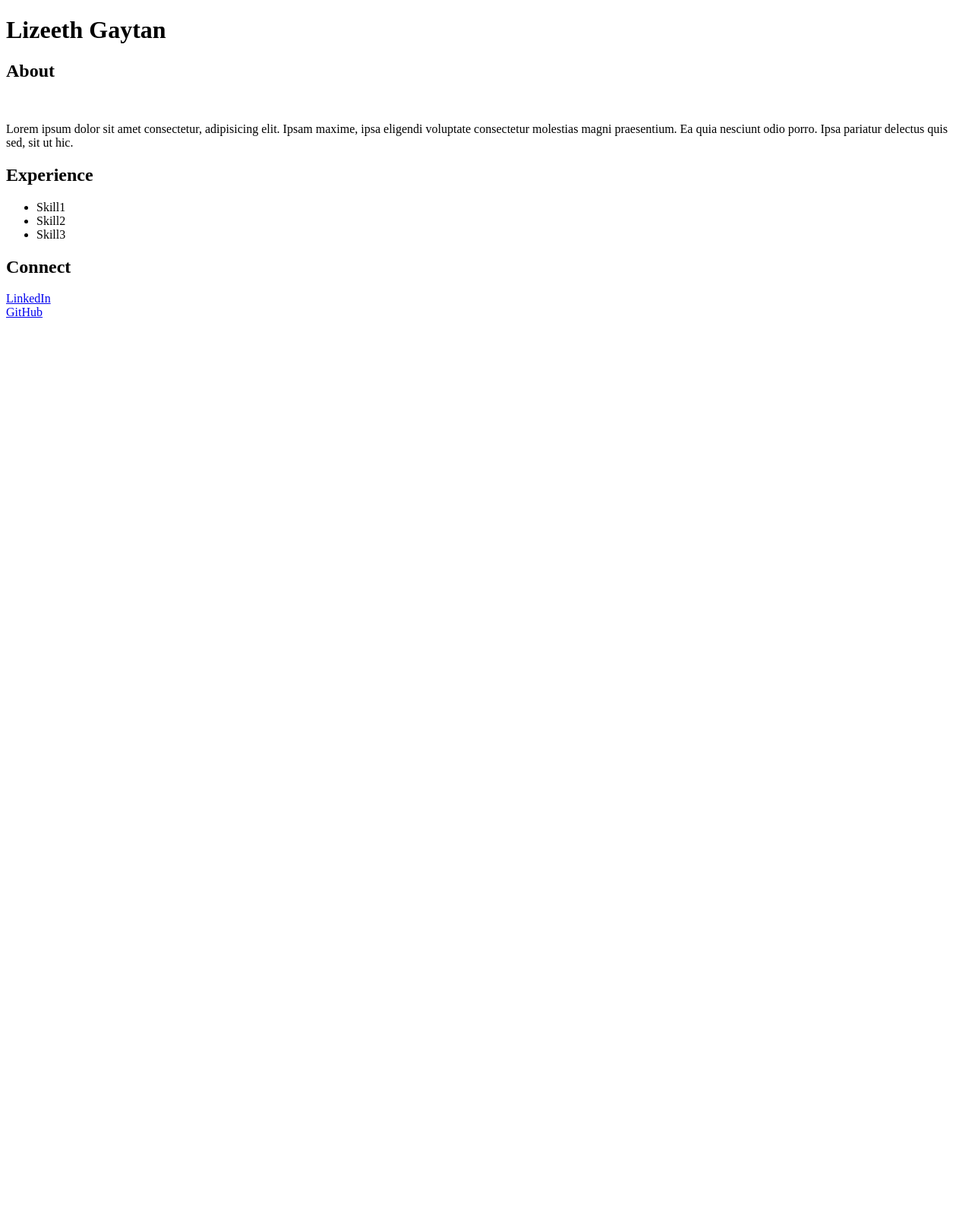
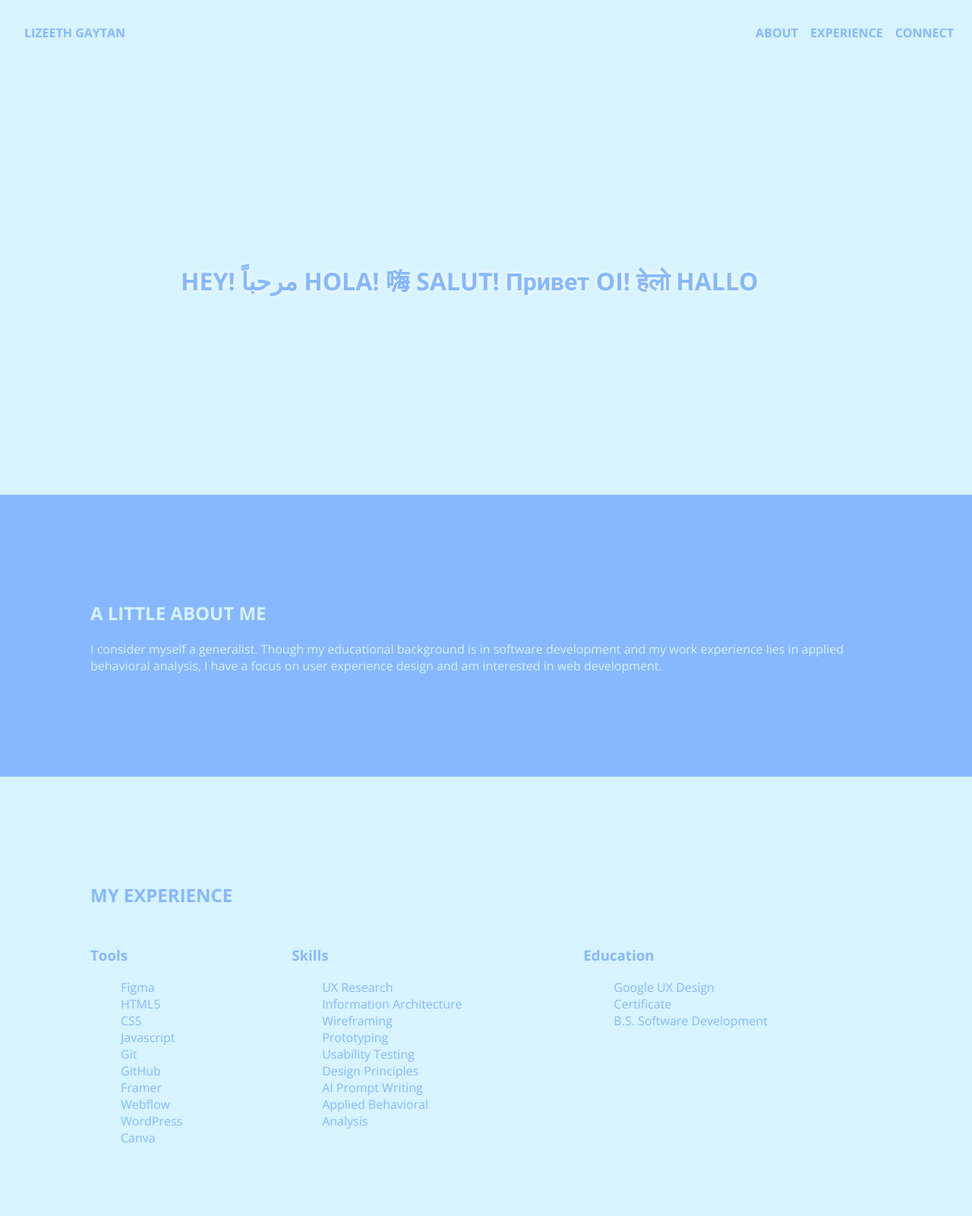
Before and after one commit to LizeethGaytan/Lizeeth-Gaytan-Kepler, a plain HTML site: page index.html in a window 1280 px wide. Shown: the top 1600 px of the page at 76% size. Before the commit the page ends 800 px from the top, so only its background shows below. Drawn offline with nearby package versions, Linux system fonts and the light colour scheme.

Commit message:
styling added

```diff
--- /dev/null
+++ b/css/index.css
@@ -0,0 +1,109 @@
+ /* TODO: Work on layout */
+ .aura {
+     background-color: #D6F3FE;
+     background: radial-gradient(circle, rgba(214, 243, 254, 1) 0%, rgba(135, 183, 254, 1) 100%);
+     ;
+     padding: 32px;
+ }
+
+ header {
+     background-color: #D6F3FE;
+     padding: 238px;
+
+ }
+
+ body {
+     margin: 0;
+     padding: 0;
+     font-family: "Open Sans", Roboto;
+
+ }
+
+ h1 {
+     color: #87B7FE;
+     text-shadow: #ffffff 1px 0 10px;
+ }
+
+
+ ul {
+     list-style-type: none;
+     margin-left: 0;
+ }
+
+ footer {
+     padding: 32px;
+     text-align: center;
+     background-color: #D6F3FE;
+     color: #87B7FE;
+ }
+
+ .menu {
+     display: flex;
+     justify-content: space-between;
+     background-color: #D6F3FE;
+     padding: 16px;
+
+
+ }
+
+ .logo {
+
+     font-weight: bold;
+     color: #87B7FE;
+     padding: 16px;
+
+
+ }
+
+ .menu-group {
+     display: flex;
+     list-style-type: none;
+
+
+ }
+
+ .menu-item {
+     font-weight: bold;
+     padding: 8px;
+     color: #87B7FE;
+
+ }
+
+ .link {
+     text-decoration: none;
+
+ }
+
+ #about {
+     background-color: #87B7FE;
+     padding: 119px;
+     color: #D6F3FE;
+ }
+
+ #experience {
+
+     padding: 119px;
+     background-color: #D6F3FE;
+     color: #87B7FE;
+ }
+
+ .columns {
+     display: flex;
+     margin: 32px 0px;
+ }
+
+ .col {
+     text-align: left;
+     margin-right: 144px;
+ }
+
+
+ #connect {
+     padding: 119px;
+     background-color: #87B7FE;
+     color: #D6F3FE;
+ }
+
+ .connect-item {
+     color: #D6F3FE;
+ }
--- a/index.html
+++ b/index.html
@@ -4,40 +4,87 @@
     <head>
         <meta charset="UTF-8">
         <meta name="viewport" content="width=device-width, initial-scale=1.0">
-        <title>Lesson 7:HTML Basics</title>
-        <!-- TODO: Create and Add link to CSS stylesheet -->
-        <link href="" rel="">
+        <title>LizeethGaytan</title>
+        <link href="css/index.css" rel="stylesheet">
+        <link href="https://fonts.googleapis.com/css?family=Open+Sans:300,400,700" rel="stylesheet">
     </head>
 
     <body>
+        <nav class="menu">
+            <a href="index.html" class="logo link">LIZEETH GAYTAN</a>
+            <ul class="menu-group">
+                <li><a href="#about" class="link menu-item">ABOUT</a></li>
+                <li><a href="#experience" class="link menu-item">EXPERIENCE</a></li>
+                <li><a href="#connect" class="link menu-item">CONNECT</a></li>
+            </ul>
+        </nav>
+        <main>
             <header>
-            <h1>Lizeeth Gaytan</h1>
+                <h1>HEY! مرحباً HOLA! 嗨 SALUT! Привет OI! हेलो HALLO</h1>
             </header>
 
             <section id="about">
-            <h2>About</h2>
-            <!-- TODO: Create an images directory/folder and add img link -->
-            <img src="" alt="">
-            <p>Lorem ipsum dolor sit amet consectetur, adipisicing elit. Ipsam maxime, ipsa eligendi voluptate
-                consectetur molestias magni praesentium. Ea quia nesciunt odio porro. Ipsa pariatur delectus quis sed,
-                sit ut hic.</p>
+                <h2>A LITTLE ABOUT ME</h2>
+                <p>I consider myself a generalist. Though my educational background is in software development and my
+                    work
+                    experience lies in applied behavioral analysis, I have a focus on user experience design and am
+                    interested in web development.</p>
             </section>
 
             <section id="experience">
-            <h2>Experience</h2>
+                <h2>MY EXPERIENCE</h2>
+                <div class="columns">
+                    <div class="col">
+                        <h3>Tools</h3>
                         <ul>
-                <li>Skill1</li>
-                <li>Skill2</li>
-                <li>Skill3</li>
+                            <li>Figma</li>
+                            <li>HTML5</li>
+                            <li>CSS</li>
+                            <li>Javascript</li>
+                            <li>Git</li>
+                            <li>GitHub</li>
+                            <li>Framer</li>
+                            <li>Webflow</li>
+                            <li>WordPress</li>
+                            <li>Canva</li>
+                        </ul>
+                    </div>
+
+                    <div class="col">
+                        <h3>Skills</h3>
+                        <ul>
+                            <li>UX Research</li>
+                            <li>Information Architecture</li>
+                            <li>Wireframing</li>
+                            <li>Prototyping</li>
+                            <li>Usability Testing</li>
+                            <li>Design Principles</li>
+                            <li>AI Prompt Writing</li>
+                            <li>Applied Behavioral Analysis</li>
+                        </ul>
+                    </div>
+
+                    <div class="col">
+                        <h3>Education</h3>
+                        <ul>
+                            <li>Google UX Design Certificate</li>
+                            <li>B.S. Software Development</li>
+                        </ul>
+                    </div>
+                </div>
+            </section>
+
+            <section id="connect">
+                <h2>LET'S CONNECT</h2>
+                <ul>
+                    <li><a href="https://www.linkedin.com/in/lizeethgayta" class="link connect-item">LinkedIn</a>
+                    </li>
+                    <li><a href="https://github.com/LizeethGaytan" class="link connect-item">GitHub</a></li>
                 </ul>
             </section>
 
-        <section id="connect">
-            <h2>Connect</h2>
-            <a href="https://www.linkedin.com/in/lizeethgayta">LinkedIn</a>
-            <br>
-            <a href="https://github.com/LizeethGaytan">GitHub</a>
-        </section>
+        </main>
+        <footer>CREATED BY LIZEETHGAYTAN©2025</footer>
 
     </body>
 
```
Lines whose indentation alone changed are shown as unchanged.
